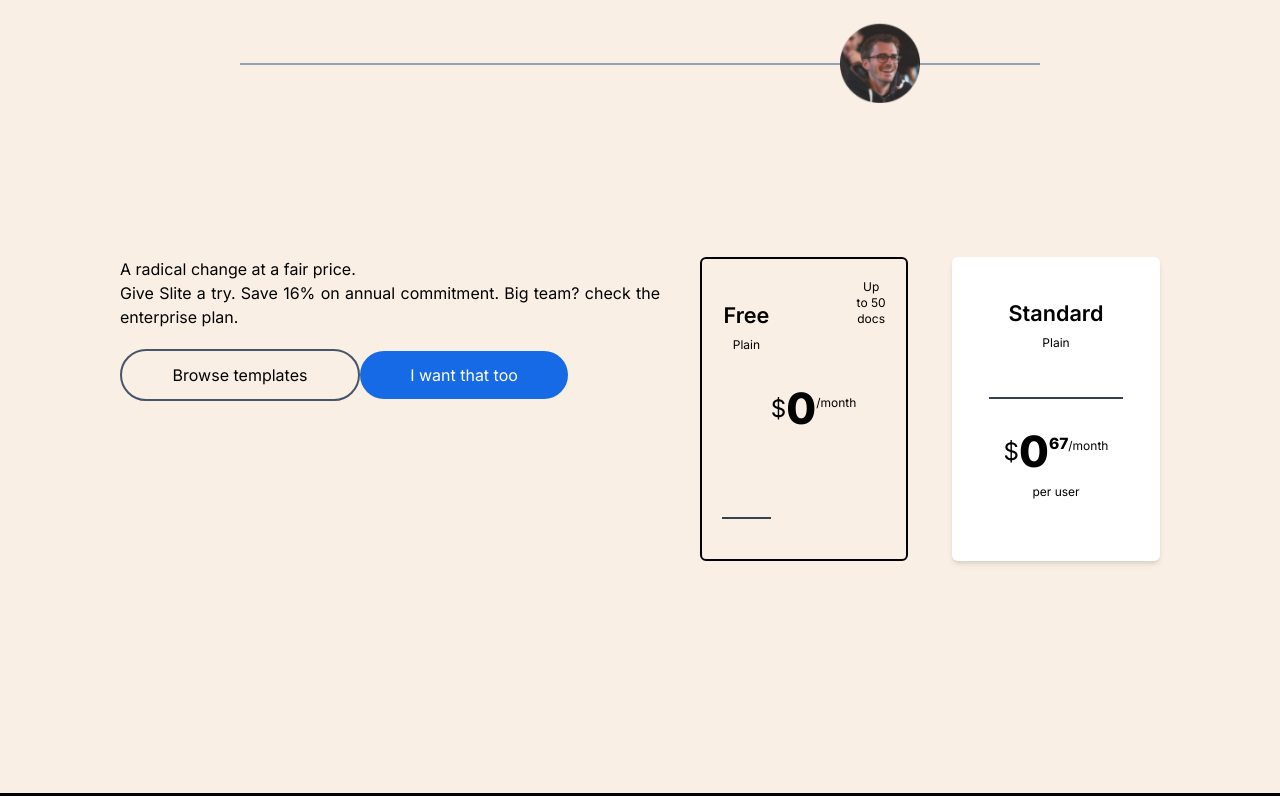
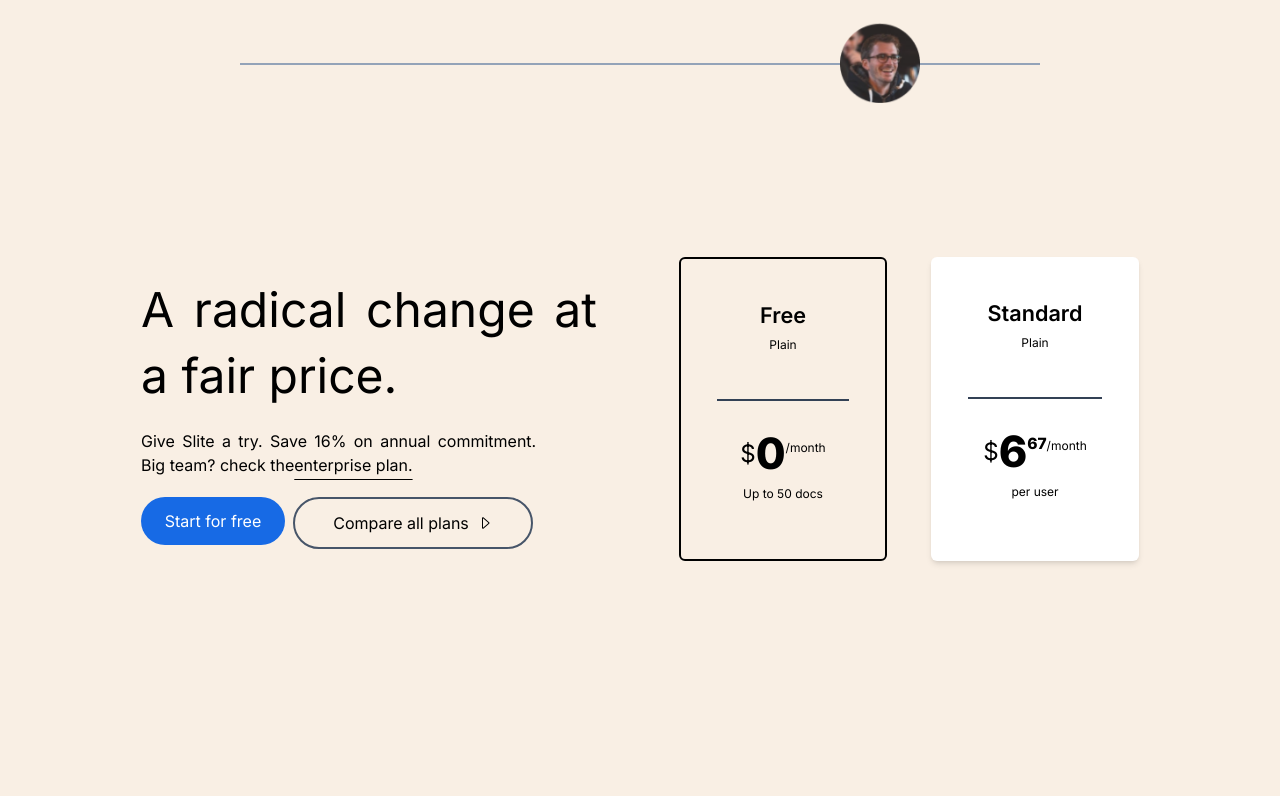
Before and after one commit to emmaudebu/Slite, a React (Vite) app in the folder slite/: page / in a window 1280 px wide. Shown: the part 4356-5152 px from the top of the page. Built offline with nearby package versions, Linux system fonts and the light colour scheme.

Commit message:
prices section

```diff
--- a/slite/src/components/Prices.jsx
+++ b/slite/src/components/Prices.jsx
@@ -20,21 +20,43 @@ const Prices = () => {
         />
       </section>
       <section className=" w-[65rem] mx-auto text-justify flex justify-around my-[12rem]">
-        <section>
-          <p>A radical change at a fair price.</p>
-          <p>
+        <section className=" w-[28.5rem] h-[19.2rem]">
+          <p className=" text-5xl leading-snug my-5">
+            A radical change at a fair price.
+          </p>
+          <p className=" pr-[3.8rem]">
+            {" "}
             Give Slite a try. Save 16% on annual commitment. Big team? check the
-            enterprise plan.
+            <span className=" underline underline-offset-8">
+              enterprise plan.
+            </span>
           </p>
-          <button className=" border-2 border-slate-600 px-5 py-3 w-60 my-5 rounded-full">
-            Browse templates
-          </button>
-          <button className=" bg-[#176AE5] w-[13rem] h-[3rem] text-white mx-auto rounded-full">
-            I want that too
-          </button>
+          <div className=" flex justify-start gap-2">
+            <button className=" bg-[#176AE5] w-[9rem] h-[3rem] text-white my-5  rounded-full  px-[0.8rem]">
+              Start for free
+            </button>
+            <button className=" border-2 border-slate-600 px-5 py-3 w-60 my-5 rounded-full flex items-center gap-2 justify-center">
+              Compare all plans
+              <svg
+                stroke="currentColor"
+                fill="currentColor"
+                stroke-width="0"
+                viewBox="0 0 16 16"
+                height="1em"
+                width="1em"
+                xmlns="http://www.w3.org/2000/svg"
+              >
+                <path
+                  fill-rule="evenodd"
+                  d="M6 12.796L11.481 8 6 3.204v9.592zm.659.753l5.48-4.796a1 1 0 000-1.506L6.66 2.451C6.011 1.885 5 2.345 5 3.204v9.592a1 1 0 001.659.753z"
+                  clip-rule="evenodd"
+                ></path>
+              </svg>
+            </button>
+          </div>
         </section>
         <section className=" flex justify-around gap-11 ml-10">
-          <div className=" w-[13rem] h-[19rem] border-2 border-black rounded-md text-center flex p-5">
+          <div className=" w-[13rem] h-[19rem] border-2 border-black rounded-md text-center  p-5">
             <div className=" w-[80%] border-b-2 border-slate-700  mx-auto my-5 pb-11">
               <p className=" text-[1.35rem] font-semibold">Free</p>
               <span className=" text-xs ">Plain</span>
@@ -55,7 +77,7 @@ const Prices = () => {
             <div className=" flex justify-center items-center">
               {" "}
               <span className=" text-[1.5rem]">$</span>
-              <span className=" text-[2.7rem] font-black">0</span>
+              <span className=" text-[2.7rem] font-black">6</span>
               <sup className=" text-[0.97rem] font-black">67</sup>
               <sup className=" text-xs">/month</sup>
             </div>{" "}
```
